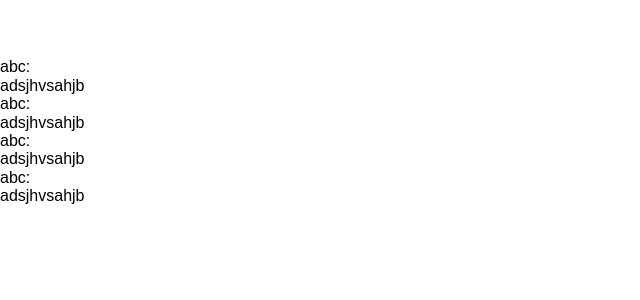
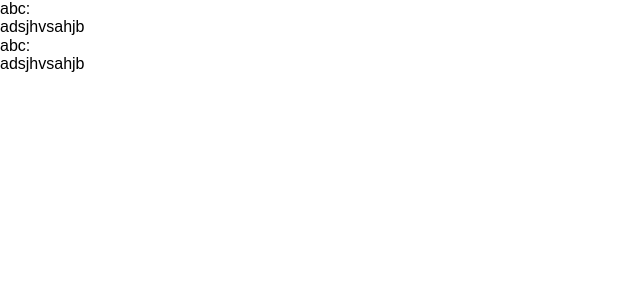
Before and after one commit to akai-org/hackyeah, a React (Create React App) app: page /magic in a window 1280 px wide. Shown: the top 300 px of the page, without its empty margins (0-640 px from the left). Built offline with nearby package versions, Linux system fonts and the light colour scheme.

Commit message:
add NotFound component

```diff
--- a/src/index.js
+++ b/src/index.js
@@ -1,21 +1,21 @@
 import React from 'react';
 import ReactDOM from 'react-dom';
-import { BrowserRouter, Route, Router } from 'react-router-dom'
+import { BrowserRouter, Route, Switch } from 'react-router-dom'
 import './index.css';
 import App from './App';
 import registerServiceWorker from './registerServiceWorker';
 
 import Header from './components/Header';
 import Home from './views/Home';
+import NotFound from './views/NotFound';
 
 ReactDOM.render(
   <BrowserRouter>
-    <div>
-      <Route path='/' component={Header}/>
+    <Switch>
       <Route exact path='/' component={Home}/>
       <Route path='/magic' component={Home}/>
-      <Route path='/magic' component={Home}/>
-    </div>
+      <Route component={NotFound} />
+    </Switch>
   </BrowserRouter>,
   document.getElementById('root'));
 registerServiceWorker();
--- /dev/null
+++ b/src/views/NotFound.js
@@ -0,0 +1,9 @@
+import React from 'react';
+
+const NotFound = (props) => (
+  <header className="NotFound">
+    <h2>Ups 404</h2>
+  </header>
+);
+
+export default NotFound;
```
